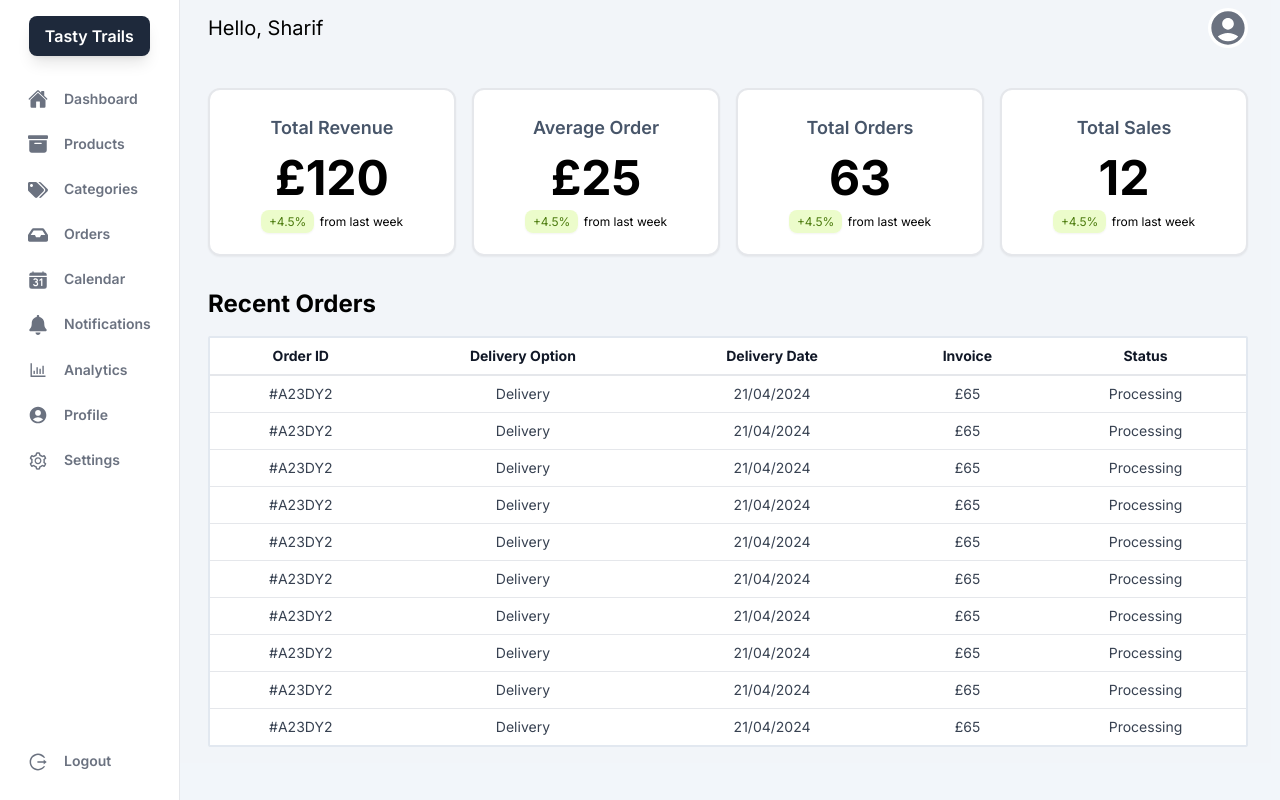
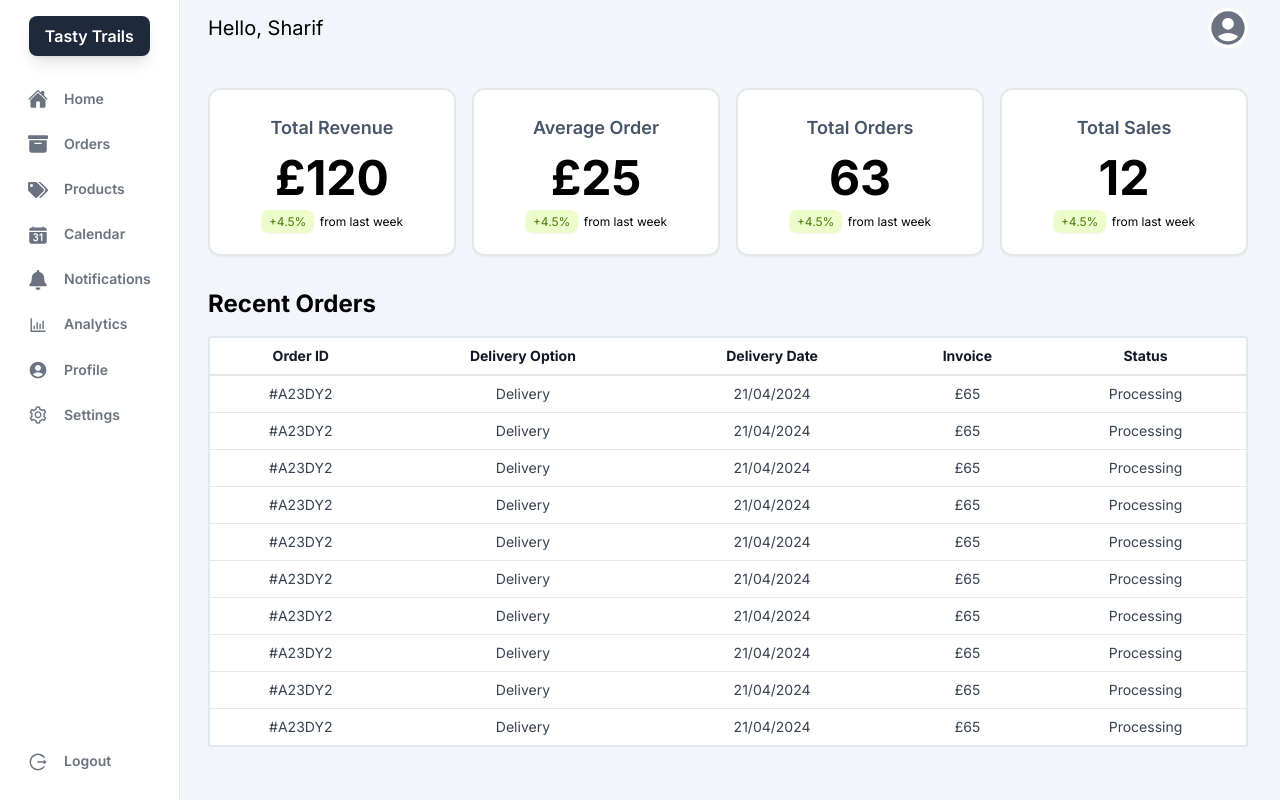
Before and after one commit to sharif2315/tasty-trails-ui, a Next.js app: page /dashboard in a window 1280 px wide. Built offline with nearby package versions, Linux system fonts and the light colour scheme.

Commit message:
dashboard wip

```diff
--- a/components/Sidebar.tsx
+++ b/components/Sidebar.tsx
@@ -1,6 +1,5 @@
 import { IconType } from "react-icons";
 import { FaTags, FaBell } from "react-icons/fa";
-import { FaInbox } from "react-icons/fa";
 import { IoCalendarNumber, IoHome } from "react-icons/io5";
 import { MdAccountCircle } from "react-icons/md";
 import { AiOutlineBarChart, AiOutlineLogout, AiOutlineSetting } from "react-icons/ai";
@@ -63,10 +62,9 @@ const Sidebar = () => {
                     {/* Nav links */}
                     <div className="px-3 pt-2 grid place-content-center">
                         <ul className="space-y-1 grid gap-1">
-                            <NavLink name="Dashboard" icon={IoHome}  />
-                            <NavLink name="Products" icon={FaBoxArchive}  />
-                            <NavLink name="Categories" icon={FaTags}  />
-                            <NavLink name="Orders" icon={FaInbox}  />
+                            <NavLink name="Home" icon={IoHome}  />
+                            <NavLink name="Orders" icon={FaBoxArchive}  />
+                            <NavLink name="Products" icon={FaTags}  />
                             <NavLink name="Calendar" icon={IoCalendarNumber}  />
                             <NavLink name="Notifications" icon={FaBell}  />
                             <NavLink name="Analytics" icon={AiOutlineBarChart}  />
--- a/components/StatsSection.tsx
+++ b/components/StatsSection.tsx
@@ -10,7 +10,7 @@ const StatCard: React.FC<StatCardProps> = ({ name, value }) => {
   return (
     <div className="flex flex-col justify-center items-center gap-3 bg-white border-gray-200 border-2 shadow-sm rounded-xl py-6 px-4 text-center">
       <p className="text-xl md: md:text-lg font-semibold text-slate-600">{name}</p>
-      <h1 className="text-4xl md:text-5xl font-bold">{value}</h1>
+      <h1 className="text-5xl sm:text-4xl md:text-5xl font-bold">{value}</h1>
       <p className="text-xs">
         <span className="bg-lime-100 text-lime-700 px-2 py-1 rounded-lg shadow-sm mr-0.5">+4.5%</span> from last week
       </p>
```
